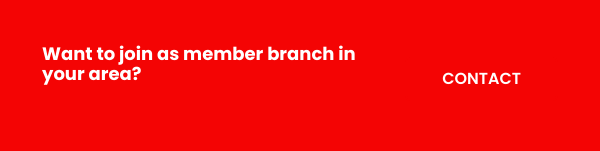
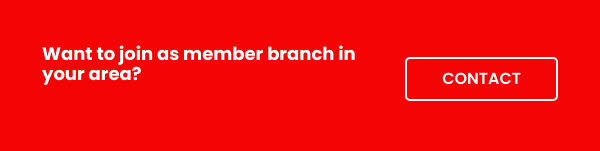
Before and after one commit to basudevkumer/Petrol, a plain HTML site: page index.html in a window 600 px wide. In both pictures the pointer is over the link "CONTACT". Shown: the part 5522-5673 px from the top of the page. Drawn offline with nearby package versions, Linux system fonts and the light colour scheme.

Commit message:
error solve

```diff
--- a/CSS/responsive.css
+++ b/CSS/responsive.css
@@ -619,6 +619,15 @@
 
   /* ================================================
              Map part css End
+================================================= */
+  /* ================================================
+             Contact part css Start
+================================================= */
+.contact-btn:hover{
+  border-color: #ffffff;
+}
+  /* ================================================
+             Contact part css End
 ================================================= */
   /* ================================================
              Footer part css Start
```
